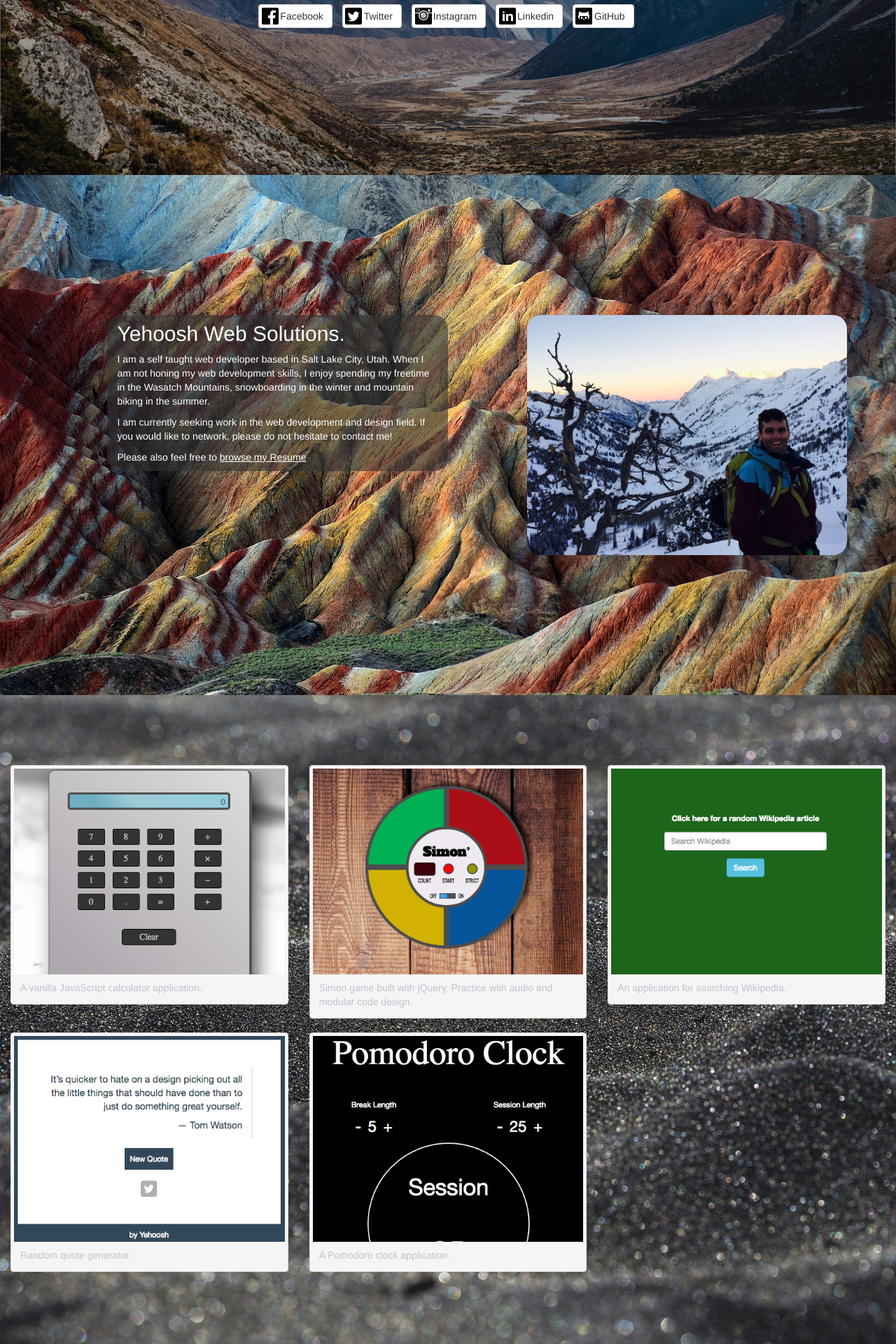
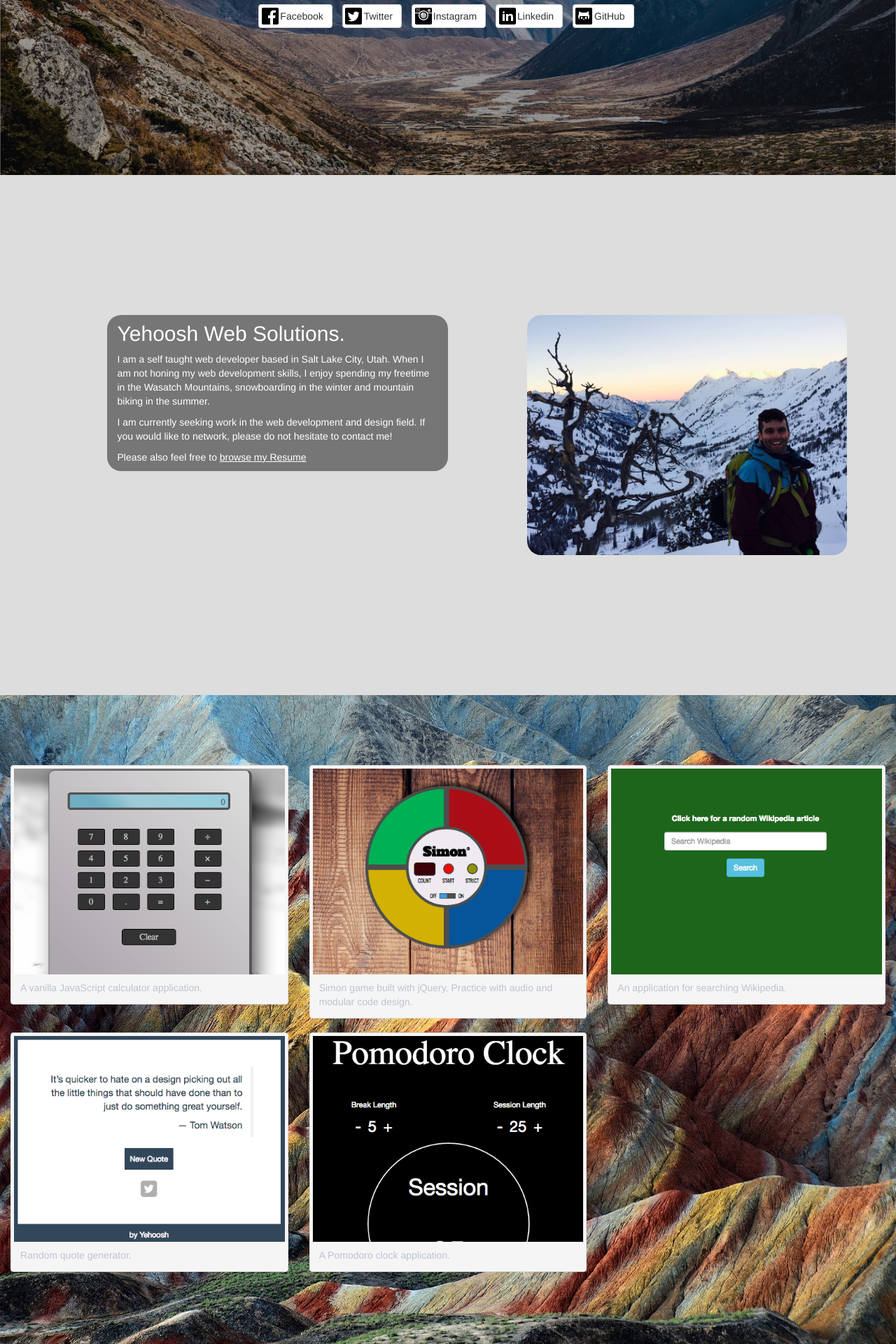
Before and after one commit to ranyehushua/PortfolioWebsite, a PHP site: page / in a window 1280 px wide. Shown: the part 348-2268 px from the top of the page at 70% size. Run offline with PHP 8.4, Linux system fonts and the light colour scheme; data that the repository does not hold is empty; some libraries are stand-ins or nearby versions.

Commit message:
Adjust backgrounds for about, contact and portfolio modules

```diff
--- a/css/style.css
+++ b/css/style.css
@@ -7,7 +7,6 @@ GENERAL
 }
 
 .module {
-	/*height: 800px;*/
 	padding-top: 200px;
 	padding-bottom: 200px;
 }
@@ -92,13 +91,7 @@ ABOUT MODULE
 *****************/
 
 #about {
-	background: url(../img/about-background.jpg) no-repeat center fixed; /*borrowed from http://www.josephlozowski.name/jared/pictures/drop-of-water-597109_1280.jpg*/
-	/*sent email to lozowskijr@gmail.com on 3/5/2016 requesting permission to use this image*/
-	/*received response from Joseph on 3/5, I can use this image - he got it for free*/
-	-webkit-background-size: cover;
-	-moz-background-size: cover;
-	-o-background-size: cover;
-	background-size: cover;
+	background-color: #ddd;
 	color: white;
 }
 
@@ -125,8 +118,7 @@ PORTFOLIO MODULE
 *****************/
 
 #portfolio {
-	background: url(../img/portfolio-background.jpg) no-repeat center fixed; /*borrowed from http://samuelmontgomery.com/wp-content/uploads/2015/10/CyT83yY.jpg*/
-	/*sent email to sammontgomerydevelopment@gmail.com on 3/5/2016 requesting permission to use*/
+	background: url(../img/about-background.jpg) no-repeat center fixed;
 	-webkit-background-size: cover;
 	-moz-background-size: cover;
 	-o-background-size: cover;
@@ -155,14 +147,10 @@ CONTACT MODULE
 *****************/
 
 #contact {
-	background: url(../img/contact-background.jpg) no-repeat center fixed; /*Obtained for fre from pixabay*/
-	-webkit-background-size: cover;
-	-moz-background-size: cover;
-	-o-background-size: cover;
-	background-size: cover;
+	background-color: #ddd;
 	padding-top: 100px;
 	padding-bottom: 100px;
-	color: #F5F5F5;
+	color: #666;
 }
 
 #emailMessage {
@@ -171,7 +159,7 @@ CONTACT MODULE
 }
 
 #contact h3 {
-	margin-bottom: 30px;
+	margin: 0 20px 30px;
 	font-weight: 800;
 }
 
```
